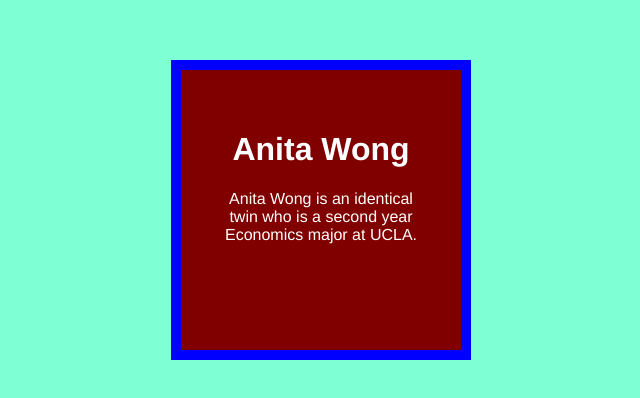
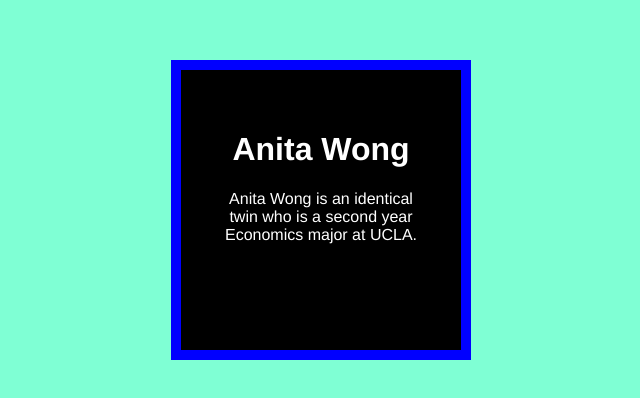
Before and after one commit to anitawong/anitawong.github.io, a plain HTML site: page index.html in a window 1280 px wide. Shown: the part 190-588 px from the top of the page, without its empty margins (319-959 px from the left). Drawn offline with Linux system fonts and the light colour scheme.

Commit message:
name of commit

```diff
--- a/style.css
+++ b/style.css
@@ -5,7 +5,7 @@
 	transform: translate(-50%, -50%);
 	height: 200px;
 	width: 200px;
-	background-color: maroon;
+	background-color: black;
 	text-align: center;
 	padding: 40px;
 	border: 10px solid blue;
```
